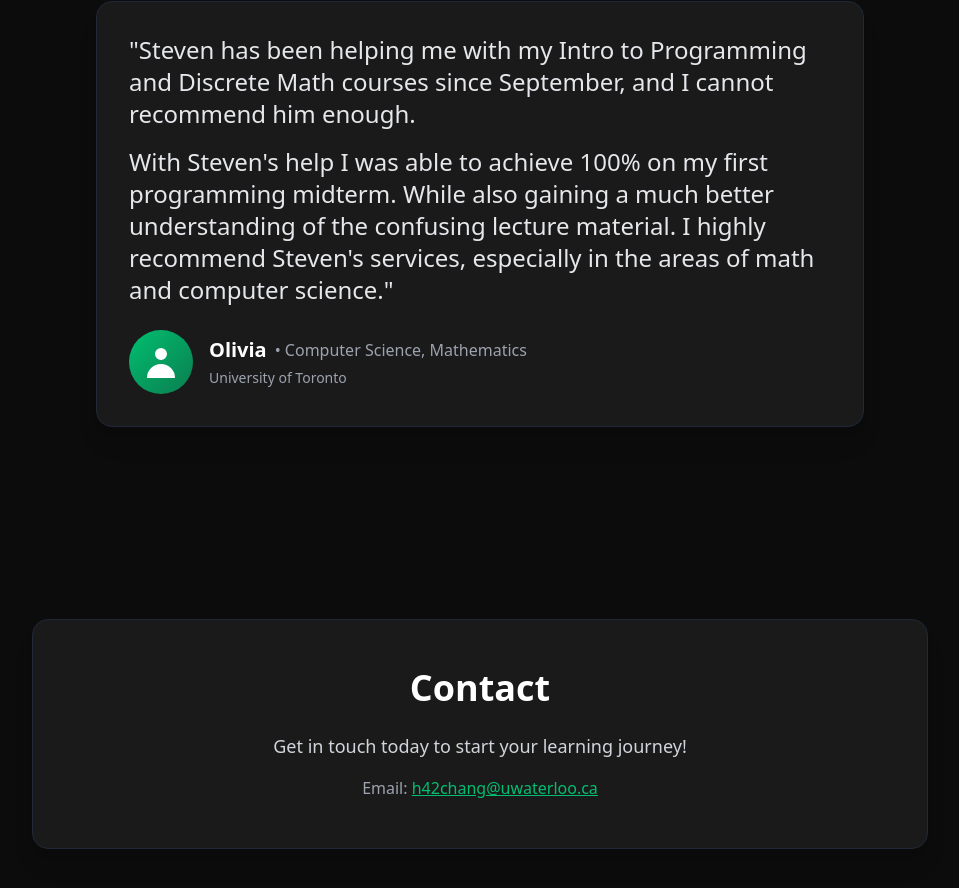
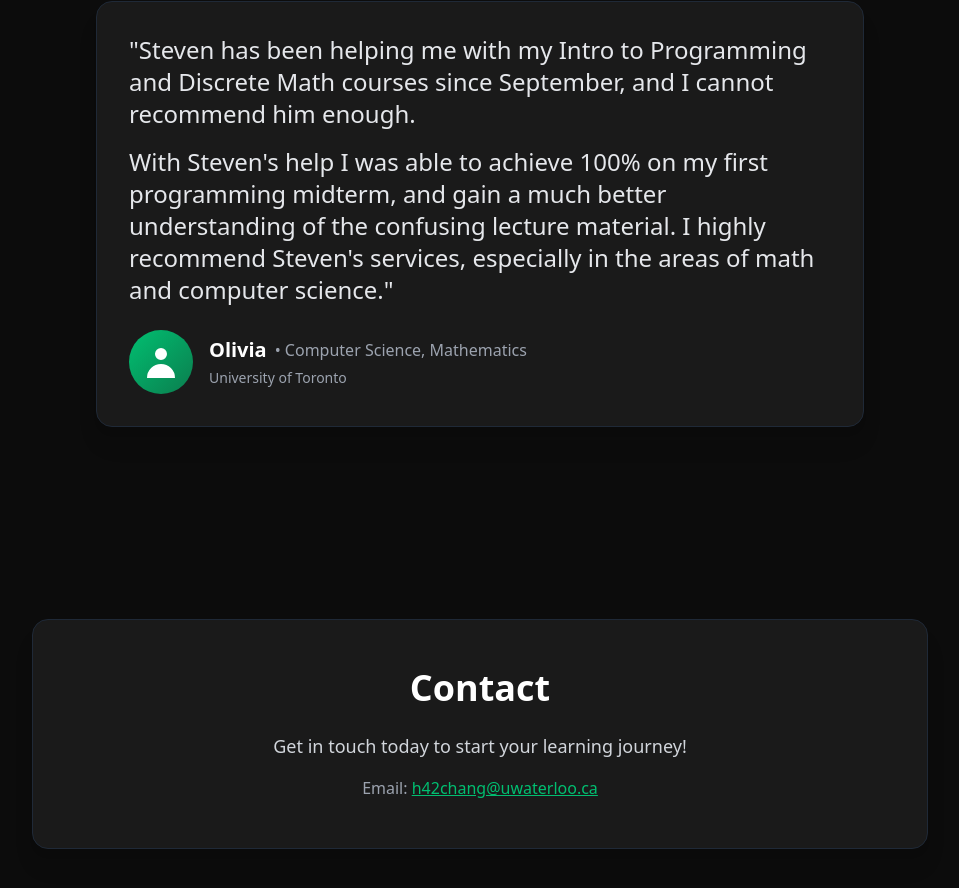
Before and after one commit to steeeve/TutorSite, a React (Create React App) app: page / in a window 1280 px wide. Shown: the part 1055-1943 px from the top of the page, without its empty margins (160-1119 px from the left). Built offline with nearby package versions, Linux system fonts and the light colour scheme.

Commit message:
updated olivias review again

```diff
--- a/src/Components/ReviewsSection/index.js
+++ b/src/Components/ReviewsSection/index.js
@@ -16,7 +16,7 @@ const ReviewsSection = () => {
                                 and I cannot recommend him enough.
                             </p>
                             <p className="text-2xl text-gray-200">
-                                With Steven's help I was able to achieve 100% on my first programming midterm. While also gaining a much better understanding of the confusing lecture material.
+                                With Steven's help I was able to achieve 100% on my first programming midterm, and gain a much better understanding of the confusing lecture material.
                                 I highly recommend Steven's services, especially in the areas of math and computer science."
                             </p>
                         </div>
```
